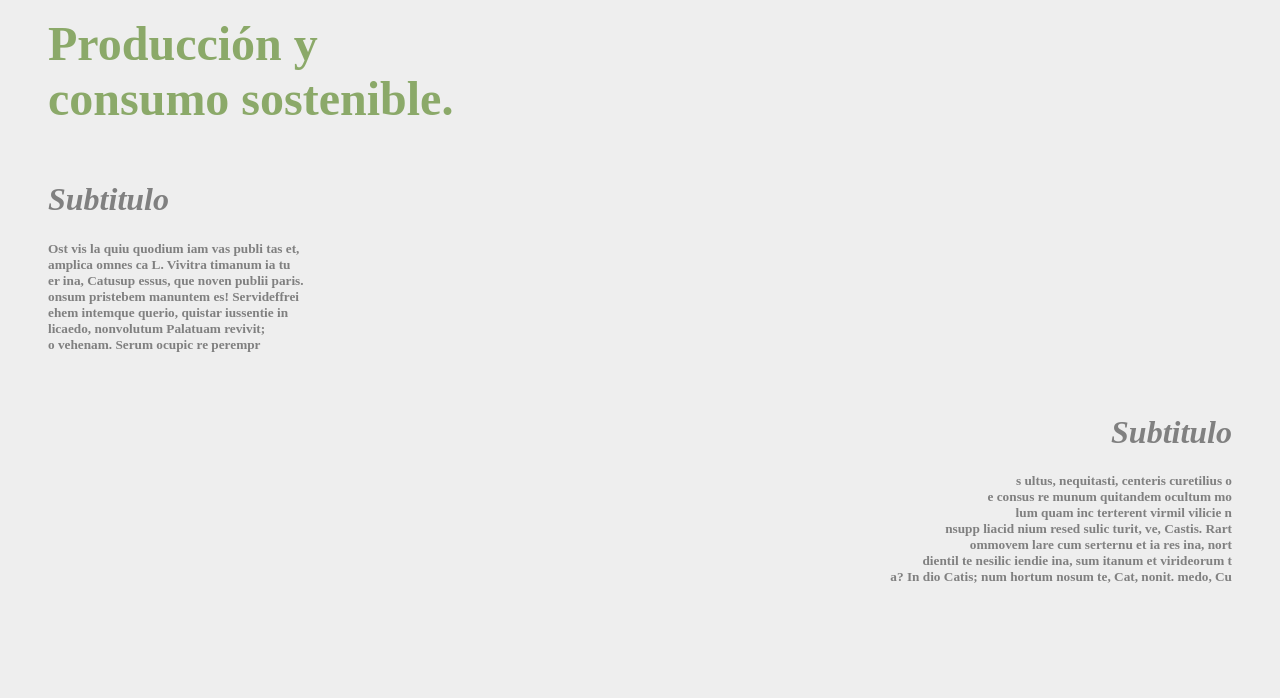
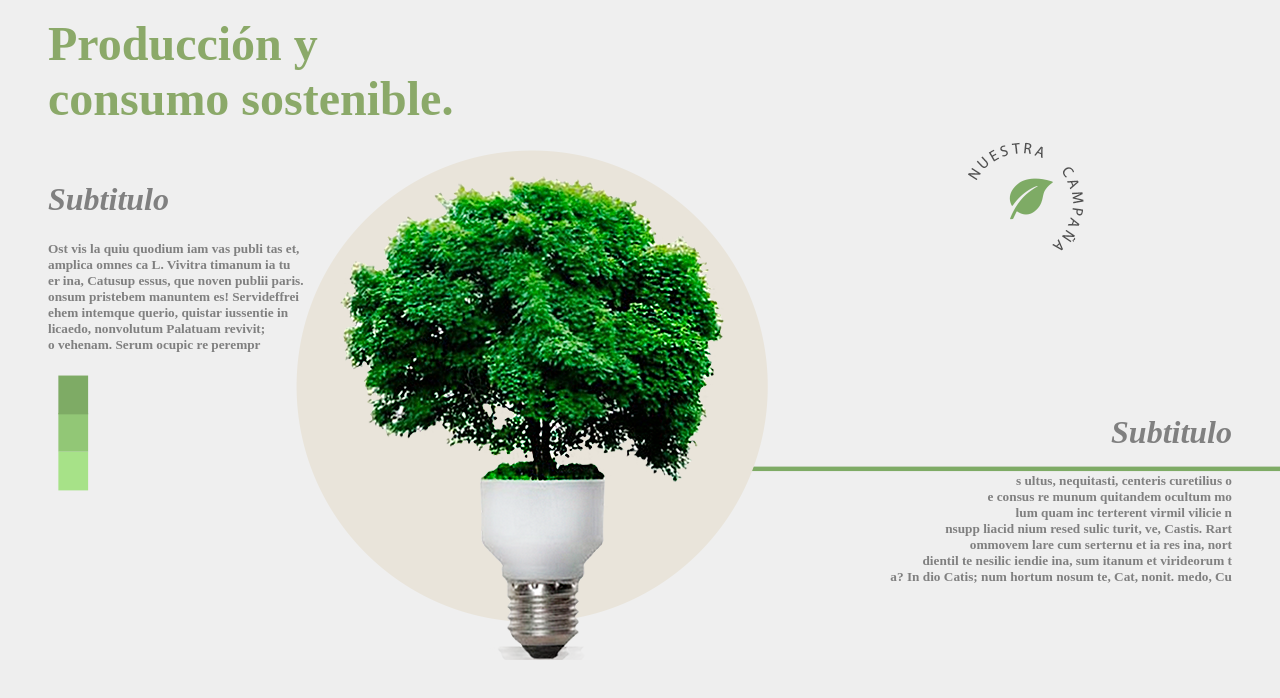
Before and after one commit to AxelGRP/axel-romer0, a plain HTML site: page index.html in a window 1280 px wide. Drawn offline with Linux system fonts and the light colour scheme.

Commit message:
Update index.html

```diff
--- a/index.html
+++ b/index.html
@@ -13,7 +13,7 @@ body {
 </style>
 </head>
 
-<body background="Imagenes pagina/fondo editado 3.png">
+<body background="fondo editado 3.png">
 <blockquote>
   <p style="color: #8ba969"><strong><font size="+9" face="Frank Ruhl Libre">Producción y <br>
       consumo
```
